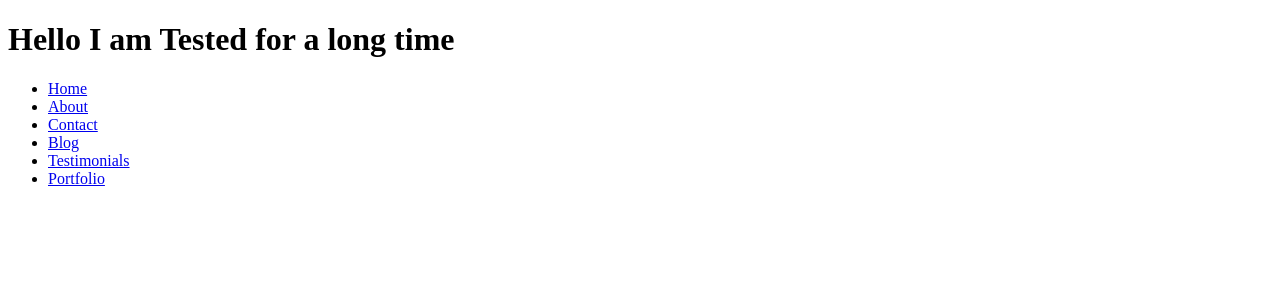
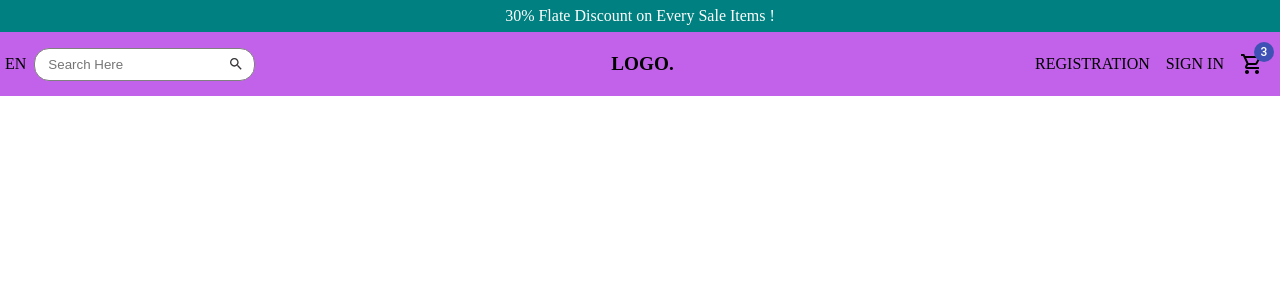
Before and after one commit to sharif1014/E-commerce, a React (Create React App) app: page / in a window 1280 px wide. Shown: the top 300 px of the page. Built offline with nearby package versions, Linux system fonts and the light colour scheme.

Commit message:
navbar and anoouncement added

```diff
--- a/package.json
+++ b/package.json
@@ -3,12 +3,15 @@
   "version": "0.1.0",
   "private": true,
   "dependencies": {
+    "@material-ui/core": "^4.12.3",
+    "@material-ui/icons": "^4.11.2",
     "@testing-library/jest-dom": "^5.11.4",
     "@testing-library/react": "^11.1.0",
     "@testing-library/user-event": "^12.1.10",
     "react": "^17.0.2",
     "react-dom": "^17.0.2",
     "react-scripts": "4.0.3",
+    "styled-components": "^5.3.1",
     "web-vitals": "^1.0.1"
   },
   "scripts": {
--- a/public/index.html
+++ b/public/index.html
@@ -14,6 +14,12 @@
     <link rel="manifest" href="%PUBLIC_URL%/manifest.json" />
 
     <title>E-Commerce Application</title>
+    <style>
+      * {
+        margin: 0;
+        padding: 0;
+      }
+    </style>
   </head>
   <body>
     <noscript>You need to enable JavaScript to run this app.</noscript>
--- a/src/App.css
+++ b/src/App.css
@@ -0,0 +1,4 @@
+* {
+  margin: 0;
+  padding: 0;
+}
--- a/src/App.js
+++ b/src/App.js
@@ -1,12 +1,10 @@
-
-import './App.css';
-import Navbar from './components/Navbar';
+import "./App.css";
+import Home from "./pages/Home";
 
 function App() {
   return (
     <div className="App">
-      <h1>Hello I am Tested for a long time</h1>
-      <Navbar />
+      <Home />
     </div>
   );
 }
--- /dev/null
+++ b/src/components/Announcement.jsx
@@ -0,0 +1,14 @@
+import React from "react";
+import styled from "styled-components";
+const Container = styled.div`
+  display: flex;
+  align-items: center;
+  height: 2rem;
+  justify-content: center;
+  background: teal;
+  color: white;
+`;
+const Announcement = () => {
+  return <Container>30% Flate Discount on Every Sale Items !</Container>;
+};
+export default Announcement;
--- a/src/components/Navbar.jsx
+++ b/src/components/Navbar.jsx
@@ -1,29 +1,106 @@
-import React from "react";
+import { Badge } from "@material-ui/core";
+import { Search, ShoppingCartOutlined } from "@material-ui/icons";
+import styled from "styled-components";
+
+const Container = styled.div`
+  width: 100vw;
+  height: 4rem;
+  background: #c261e9;
+`;
+const Wrapper = styled.div`
+  width: 100%;
+  height: 100%;
+  display: flex;
+  justify-content: space-between;
+`;
+const Left = styled.div`
+  flex: 1;
+  display: flex;
+  align-items: center;
+  justify-content: flex-start;
+  margin-left: 5px;
+`;
+const Language = styled.span`
+  font-size: 1rem;
+`;
+const SearchContainer = styled.div`
+  border: 1px solid gray;
+  background: white;
+  border-radius: 15px;
+  padding: 5px 10px;
+  margin-left: 0.5rem;
+  display: flex;
+  align-items: center;
+  justify-content: center;
+`;
+const Input = styled.input`
+  border: none;
+  border-radius: 5px;
+  padding: 3px;
+  &:focus {
+    outline: none;
+  }
+`;
+
+const Center = styled.div`
+  flex: 1;
+  display: flex;
+  align-items: center;
+  justify-content: center;
+  text-align: center;
+  color: #000;
+`;
+const Logo = styled.h1`
+  font-weight: bold;
+  font-size: 1.2rem;
+  cursor: pointer;
+`;
+const Right = styled.div`
+  flex: 1;
+  display: flex;
+  align-items: center;
+  justify-content: flex-end;
+`;
+const MenuItem = styled.div`
+  font-weight: 500;
+  font-size: 1rem;
+  color: #000;
+  margin-right: 1rem;
+  cursor: pointer;
+`;
 
 const Navbar = () => {
   return (
-    <div>
-      <ul>
-        <li>
-          <a href="#">Home</a>
-        </li>
-        <li>
-          <a href="#">About</a>
-        </li>
-        <li>
-          <a href="#">Contact</a>
-        </li>
-        <li>
-          <a href="#">Blog</a>
-        </li>
-        <li>
-          <a href="#">Testimonials</a>
-        </li>
-        <li>
-          <a href="#">Portfolio</a>
-        </li>
-      </ul>
-    </div>
+    <Container>
+      <Wrapper>
+        <Left>
+          <Language>EN</Language>
+          <SearchContainer>
+            <Input placeholder="Search Here" />
+            <Search
+              style={{
+                color: "#373338",
+                textAlign: "center",
+                cursor: "pointer",
+                fontSize: "16px",
+              }}
+            ></Search>
+          </SearchContainer>
+        </Left>
+        <Center>
+          <Logo>LOGO.</Logo>
+        </Center>
+        <Right>
+          <MenuItem>REGISTRATION</MenuItem>
+          <MenuItem>SIGN IN</MenuItem>
+          <MenuItem>
+            <Badge badgeContent={3} color="primary">
+              <ShoppingCartOutlined />
+            </Badge>
+          </MenuItem>
+        </Right>
+      </Wrapper>
+    </Container>
   );
 };
 
--- /dev/null
+++ b/src/pages/Home.jsx
@@ -0,0 +1,13 @@
+import React from "react";
+import Announcement from "../components/Announcement";
+import Navbar from "../components/Navbar";
+
+const Home = () => {
+  return (
+    <div>
+      <Announcement />
+      <Navbar />
+    </div>
+  );
+};
+export default Home;
```
Also changed, not shown: 2 other files (tests, documents, lock files or other folders).
